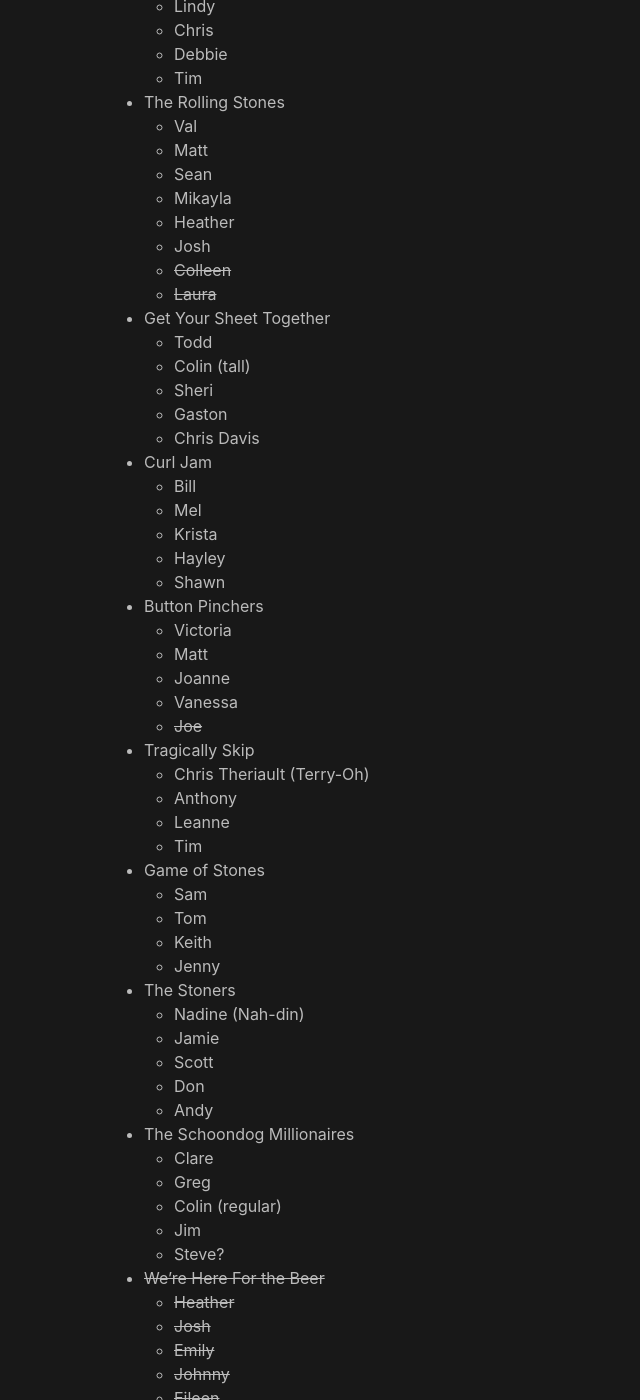
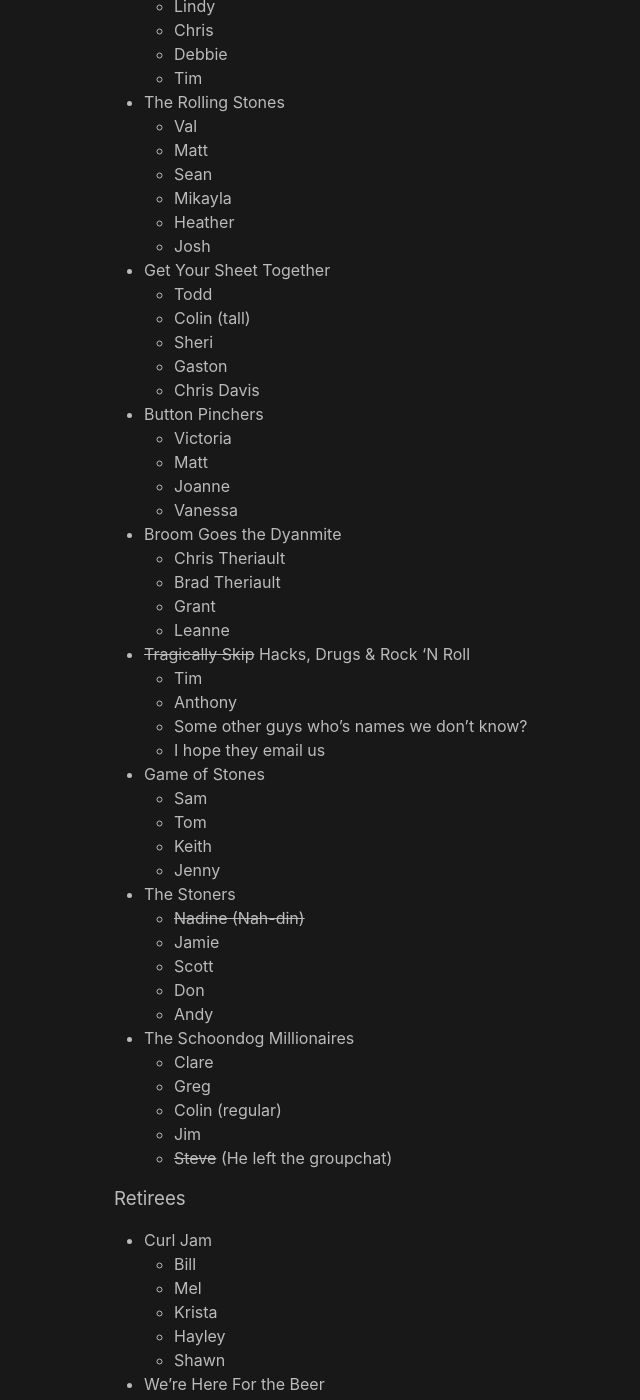
Before and after one commit to colindouglas/schoon.dog, a Jekyll site: the page built from whodat.md, in a window 1280 px wide and 1400 px high, scrolled down 579 px. Shown: the whole window, without its empty margins (156-796 px from the left). Built offline with Jekyll 4.4.1, drawn with Linux system fonts in a browser that asks for light colours; some of the changed text lies outside the part shown.

Commit message:
fix: change team names in 2026

```diff
--- a/whodat.md
+++ b/whodat.md
@@ -1,10 +1,10 @@
 ---
 layout: minimal
-permalink: /whodat
+permalink: /who
 title: What is that guy's name
 ---
 
-(sorry if your name is spelled wrong, submit corrections to [youfuckedup@schoon.dog](mailto:youfuckedup@schoon.dog))
+(these are all fucked up in 2026, please submit corrections to [youfuckedup@schoon.dog](mailto:youfuckedup@schoon.dog))
 
 * ~~Rock Hard (New 2024)~~ No Promises
     * Ryan
@@ -42,8 +42,6 @@ title: What is that guy's name
     * Mikayla
     * Heather
     * Josh
-    * ~~Colleen~~
-    * ~~Laura~~
 
 * Get Your Sheet Together
     * Todd
@@ -52,25 +50,24 @@ title: What is that guy's name
     * Gaston
     * Chris Davis
 
-* Curl Jam
-    * Bill
-    * Mel
-    * Krista
-    * Hayley
-    * Shawn
-
 * Button Pinchers
     * Victoria
     * Matt
     * Joanne
     * Vanessa
-    * ~~Joe~~
 
-* Tragically Skip
-    * Chris Theriault (Terry-Oh)
+* Broom Goes the Dyanmite
+    * Chris Theriault
+    * Brad Theriault
+    * Grant
+    * Leanne
+
+* ~~Tragically Skip~~ Hacks, Drugs & Rock 'N Roll
+    * Tim
     * Anthony
-    * Leanne
-    * Tim
+    * Some other guys who's names we don't know?
+    * I hope they email us
+
 
 * Game of Stones
     * Sam
@@ -79,7 +76,7 @@ title: What is that guy's name
     * Jenny
 
 * The Stoners
-    * Nadine (Nah-din)
+    * ~~Nadine (Nah-din)~~
     * Jamie
     * Scott
     * Don
@@ -90,17 +87,26 @@ title: What is that guy's name
     * Greg
     * Colin (regular)
     * Jim
-    * Steve?
+    * ~~Steve~~ (He left the groupchat)
 
-* ~~We’re Here For the Beer~~
-    * ~~Heather~~
-    * ~~Josh~~
-    * ~~Emily~~
-    * ~~Johnny~~
-    * ~~Eileen~~
+### Retirees
 
-* ~~Can’t Hack It~~
-    * ~~Kevin~~
-    * ~~David~~
-    * ~~Andrew~~
-    * ~~Jacob~~
+* Curl Jam
+    * Bill
+    * Mel
+    * Krista
+    * Hayley
+    * Shawn
+
+* We’re Here For the Beer
+    * Heather
+    * Josh
+    * Emily
+    * Johnny
+    * Eileen
+
+* Can’t Hack It
+    * Kevin
+    * David
+    * Andrew
+    * Jacob
```
Also changed, not shown: who.md (+34 -28 lines).
